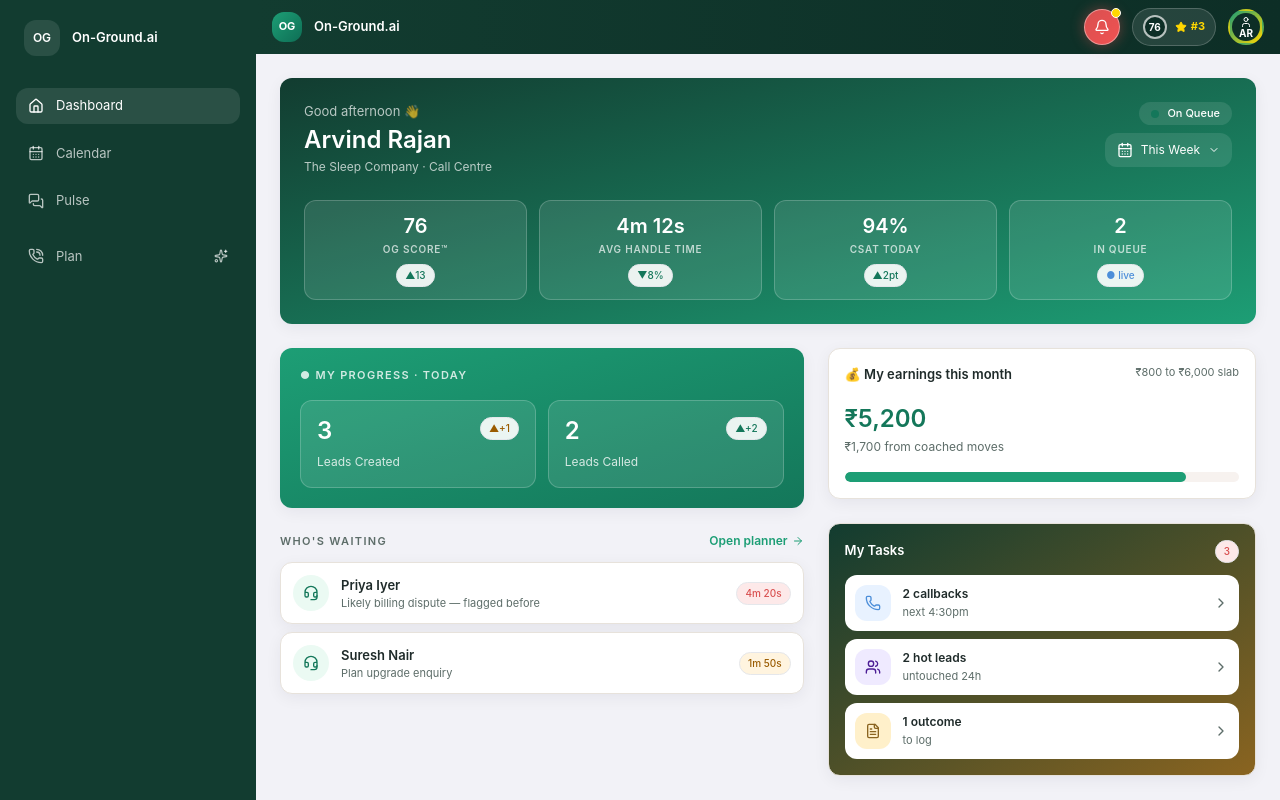
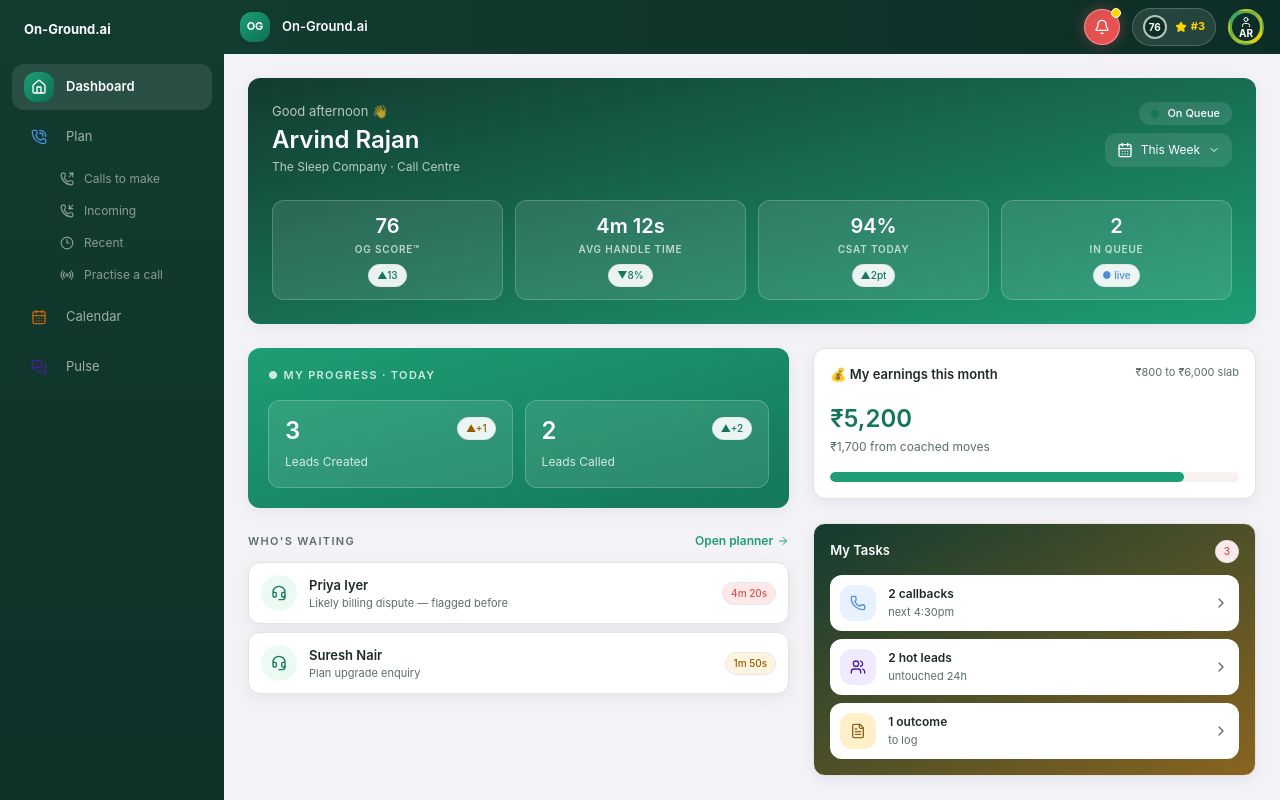
Before and after one commit to Sivaani-Janaswamy/oga-callcentre-app, a React (Vite) app: page /dashboard in a window 1280 px wide. Shown: the top 800 px of the page. Built offline with nearby package versions, Linux system fonts and the light colour scheme.

Commit message:
style(shell): rebuild sidebar to match reference

```diff
--- a/src/components/shell/Sidebar.tsx
+++ b/src/components/shell/Sidebar.tsx
@@ -1,18 +1,29 @@
 import { useEffect, useRef, useState } from 'react';
 import { NavLink, useLocation } from 'react-router-dom';
-import { CalendarDays, Home, MessagesSquare, PhoneCall, Sparkles, X } from 'lucide-react';
+import {
+  CalendarDays,
+  Clock3,
+  Home,
+  MessagesSquare,
+  PhoneCall,
+  PhoneIncoming,
+  PhoneOutgoing,
+  Radio,
+  X,
+} from 'lucide-react';
 
 const mainItems = [
-  { to: '/dashboard', label: 'Dashboard', Icon: Home },
-  { to: '/calendar', label: 'Calendar', Icon: CalendarDays },
-  { to: '/pulse', label: 'Pulse', Icon: MessagesSquare },
+  { to: '/dashboard', label: 'Dashboard', Icon: Home, tile: 'bg-gradient-to-br from-brand to-brand-dark', icon: 'text-white' },
+  { to: '/plan', label: 'Plan', Icon: PhoneCall, tile: 'bg-info/25', icon: 'text-info' },
+  { to: '/calendar', label: 'Calendar', Icon: CalendarDays, tile: 'bg-amber/25', icon: 'text-amber' },
+  { to: '/pulse', label: 'Pulse', Icon: MessagesSquare, tile: 'bg-purple/30', icon: 'text-purple' },
 ];
 
 const planItems = [
-  { to: '/plan/calls', label: 'Calls to make' },
-  { to: '/plan/incoming', label: 'Incoming' },
-  { to: '/plan/recent', label: 'Recent' },
-  { to: '/plan/practise', label: 'Practise a call' },
+  { to: '/plan/calls', label: 'Calls to make', Icon: PhoneOutgoing },
+  { to: '/plan/incoming', label: 'Incoming', Icon: PhoneIncoming },
+  { to: '/plan/recent', label: 'Recent', Icon: Clock3 },
+  { to: '/plan/practise', label: 'Practise a call', Icon: Radio },
 ];
 
 export function Sidebar({
@@ -23,13 +34,8 @@ export function Sidebar({
   onClose: () => void;
 }): JSX.Element {
   const { pathname } = useLocation();
-  const isPlanActive = pathname.startsWith('/plan');
-  const [planOpen, setPlanOpen] = useState(isPlanActive);
+  const isPlanActive = pathname === '/plan' || pathname.startsWith('/plan');
   const drawerRef = useRef<HTMLElement | null>(null);
-
-  useEffect(() => {
-    setPlanOpen(isPlanActive);
-  }, [isPlanActive]);
 
   useEffect(() => {
     if (!isOpen) {
@@ -57,88 +63,65 @@ export function Sidebar({
     }
   }, [isOpen]);
 
-  const togglePlan = (): void => setPlanOpen((open) => !open);
+  const renderNav = (variant: 'desktop' | 'drawer'): JSX.Element => (
+    <nav aria-label="Sidebar navigation" className="space-y-1">
+      {mainItems.map(({ to, label, Icon, tile, icon }) => {
+        const isActive =
+          to === '/plan' ? isPlanActive : pathname === to || (to === '/dashboard' && pathname === '/');
 
-  const renderPlanGroup = (itemClass: string): JSX.Element => (
-    <div className="pt-2">
-      <button
-        type="button"
-        onClick={togglePlan}
-        className={`flex w-full items-center justify-between rounded-md px-3 py-2 text-left text-13 transition-colors ${
-          isPlanActive
-            ? 'bg-white/10 text-white'
-            : 'text-white/70 hover:bg-white/5 hover:text-white'
-        }`}
-        aria-expanded={planOpen}
-      >
-        <span className="flex items-center gap-3">
-          <PhoneCall className="h-4 w-4" />
-          Plan
-        </span>
-        <Sparkles className={`h-3.5 w-3.5 transition-transform ${planOpen ? 'rotate-180' : ''}`} />
-      </button>
-
-      {planOpen && (
-        <div className="mt-2 space-y-1 pl-7">
-          {planItems.map(({ to, label }) => (
+        return (
+          <div key={to}>
             <NavLink
-              key={to}
               to={to}
-              onClick={itemClass === 'mobile' ? onClose : undefined}
-              aria-current={pathname === to ? 'page' : undefined}
+              onClick={variant === 'drawer' ? onClose : undefined}
+              aria-current={isActive ? 'page' : undefined}
               className={({ isActive: linkActive }) =>
-                `block rounded-md px-2 py-1.5 text-12 transition-colors ${
-                  linkActive
-                    ? 'bg-brand/20 text-white'
-                    : 'text-white/70 hover:bg-white/5 hover:text-white'
+                `flex items-center gap-3 rounded-md px-3 py-2 text-13 transition-colors ${
+                  isActive || linkActive
+                    ? 'bg-white/10 font-semibold text-white'
+                    : 'text-white/60 hover:bg-white/5 hover:text-white'
                 }`
               }
             >
+              <span className={`flex h-[30px] w-[30px] shrink-0 items-center justify-center rounded-md ${tile}`}>
+                <Icon className={`h-4 w-4 ${icon}`} />
+              </span>
               {label}
             </NavLink>
-          ))}
-        </div>
-      )}
-    </div>
+
+            {to === '/plan' && (
+              <div className="mt-1 space-y-0.5 pl-[38px]">
+                {planItems.map(({ to: subTo, label: subLabel, Icon: SubIcon }) => (
+                  <NavLink
+                    key={subTo}
+                    to={subTo}
+                    onClick={variant === 'drawer' ? onClose : undefined}
+                    aria-current={pathname === subTo ? 'page' : undefined}
+                    className={({ isActive: linkActive }) =>
+                      `flex items-center gap-2.5 rounded-md px-2.5 py-1.5 text-12 transition-colors ${
+                        isActive || linkActive
+                          ? 'bg-mint/15 font-semibold text-mint'
+                          : 'text-white/50 hover:bg-white/5 hover:text-white/80'
+                      }`
+                    }
+                  >
+                    <SubIcon className="h-3.5 w-3.5" />
+                    {subLabel}
+                  </NavLink>
+                ))}
+              </div>
+            )}
+          </div>
+        );
+      })}
+    </nav>
   );
 
   return (
     <>
-      <aside className="hidden md:flex w-64 flex-col bg-sidebar px-4 py-5 text-white">
-        <div className="mb-8 flex items-center gap-3 px-2">
-          <div className="flex h-9 w-9 items-center justify-center rounded-md bg-white/10 text-12 font-semibold">
-            OG
-          </div>
-          <div>
-            <div className="text-13 font-semibold">On-Ground.ai</div>
-          </div>
-        </div>
-
-        <nav aria-label="Sidebar navigation" className="space-y-3">
-          {mainItems.map(({ to, label, Icon }) => {
-            const isActive = pathname === to;
-
-            return (
-              <NavLink
-                key={to}
-                to={to}
-                aria-current={isActive ? 'page' : undefined}
-                className={({ isActive: linkActive }) =>
-                  `flex items-center gap-3 rounded-md px-3 py-2 text-13 transition-colors ${
-                    linkActive
-                      ? 'bg-white/10 text-white'
-                      : 'text-white/70 hover:bg-white/5 hover:text-white'
-                  }`
-                }
-              >
-                <Icon className="h-4 w-4" />
-                {label}
-              </NavLink>
-            );
-          })}
-
-          {renderPlanGroup('desktop')}
-        </nav>
+      <aside className="hidden w-56 flex-col bg-gradient-to-b from-sidebar to-sidebar-end px-3 py-5 text-white md:flex">
+        <p className="mb-6 px-3 text-13 font-bold text-white">On-Ground.ai</p>
+        {renderNav('desktop')}
       </aside>
 
       {isOpen && (
@@ -151,17 +134,10 @@ export function Sidebar({
             ref={drawerRef}
             tabIndex={-1}
             aria-label="Mobile menu"
-            className="fixed left-0 top-0 z-50 flex h-full w-64 flex-col bg-sidebar px-4 py-5 text-white outline-none md:hidden"
+            className="fixed left-0 top-0 z-50 flex w-56 flex-col bg-gradient-to-b from-sidebar to-sidebar-end px-3 py-5 text-white outline-none md:hidden"
           >
-            <div className="mb-8 flex items-center justify-between px-2">
-              <div className="flex items-center gap-3">
-                <div className="flex h-9 w-9 items-center justify-center rounded-md bg-white/10 text-12 font-semibold">
-                  OG
-                </div>
-                <div>
-                  <div className="text-13 font-semibold">On-Ground.ai</div>
-                </div>
-              </div>
+            <div className="mb-6 flex items-center justify-between px-3">
+              <p className="text-13 font-bold text-white">On-Ground.ai</p>
               <button
                 type="button"
                 onClick={onClose}
@@ -171,33 +147,7 @@ export function Sidebar({
                 <X className="h-4 w-4" />
               </button>
             </div>
-
-            <nav aria-label="Sidebar navigation" className="space-y-3">
-              {mainItems.map(({ to, label, Icon }) => {
-                const isActive = pathname === to;
-
-                return (
-                  <NavLink
-                    key={to}
-                    to={to}
-                    onClick={onClose}
-                    aria-current={isActive ? 'page' : undefined}
-                    className={({ isActive: linkActive }) =>
-                      `flex items-center gap-3 rounded-md px-3 py-2 text-13 transition-colors ${
-                        linkActive
-                          ? 'bg-white/10 text-white'
-                          : 'text-white/70 hover:bg-white/5 hover:text-white'
-                      }`
-                    }
-                  >
-                    <Icon className="h-4 w-4" />
-                    {label}
-                  </NavLink>
-                );
-              })}
-
-              {renderPlanGroup('mobile')}
-            </nav>
+            {renderNav('drawer')}
           </aside>
         </>
       )}
```
